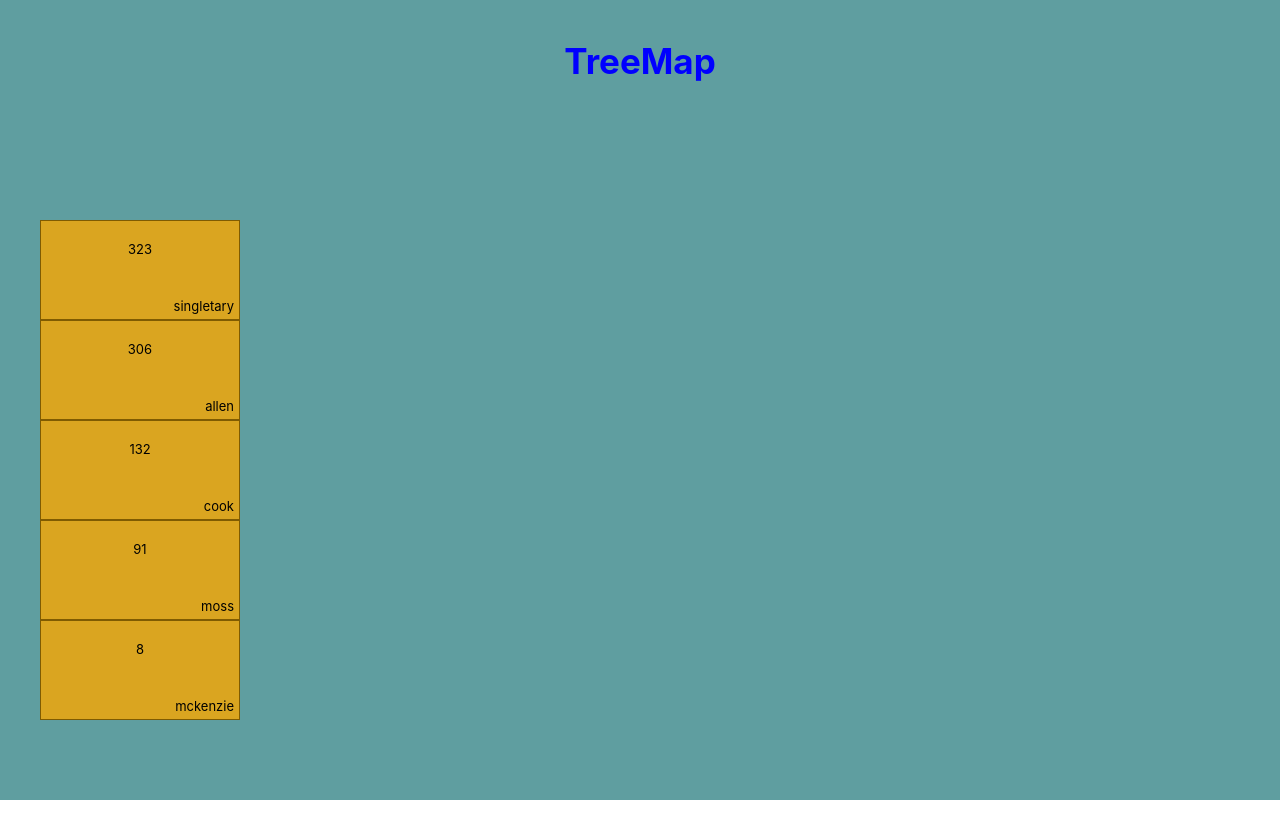
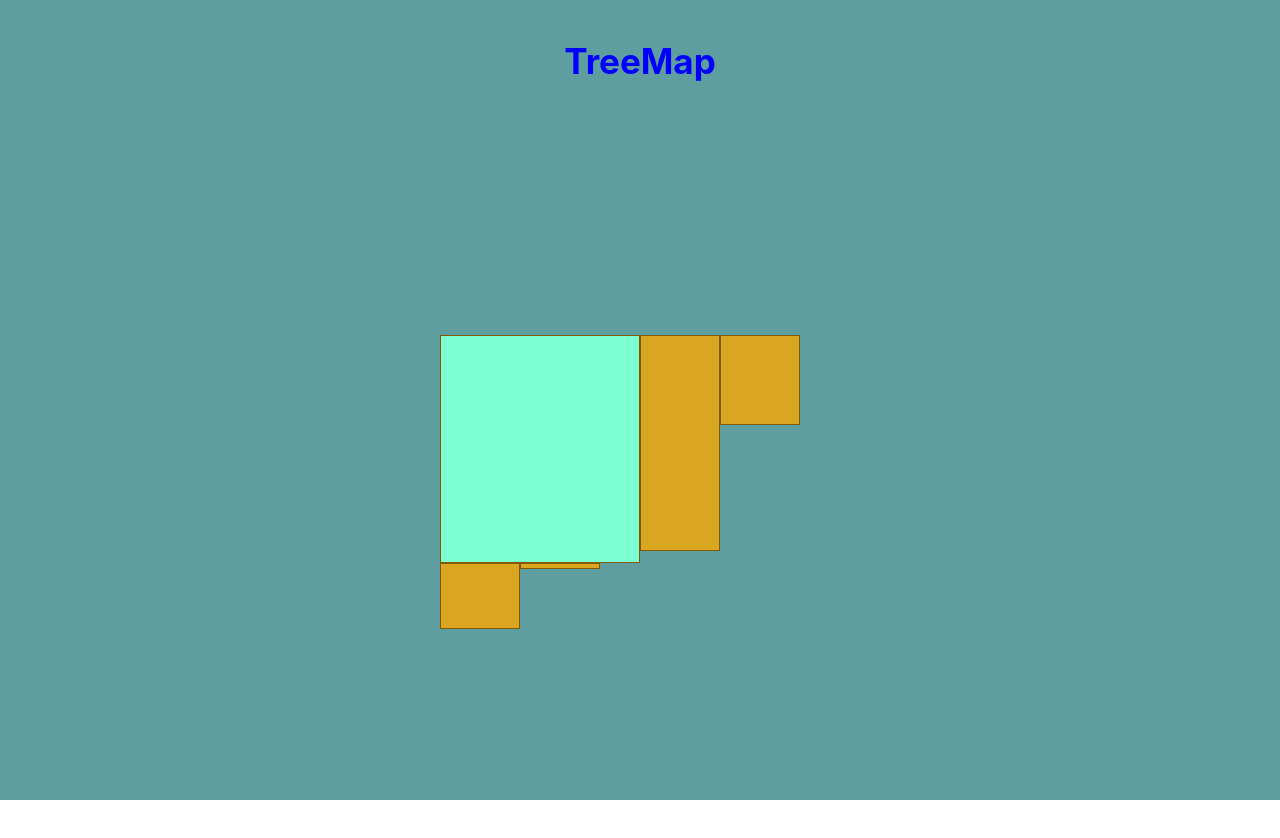
Before and after one commit to Auddity/Sports-Stats-Display, a React (Create React App) app: page /TreeMap in a window 1280 px wide. Shown: the top 838 px of the page. Built offline with nearby package versions, Linux system fonts and the light colour scheme.

Commit message:
varying heights by percentage on boxes

```diff
--- a/src/components/PlayerBoxes.js
+++ b/src/components/PlayerBoxes.js
@@ -1,20 +1,28 @@
+import { useEffect, useRef, useState } from 'react'
 
-export const PlayerBoxes = ({ rushingStats }) => {
-  console.log(rushingStats);
+export const PlayerBoxes = ({ rushingStats, percents, yardageTotal }) => {
+  const [{ name, yards }] = rushingStats
 
+  let sizeValues = percents.map(value => {
+    return {
+      height: `${value * 40 / 100 * 1.5}rem`,
+      // width: `${value * 40 / 100 * 1.5}rem`
+    }
+  })
+  console.log(sizeValues);
 
   return (
 
-    rushingStats.map((player, i) => (
+    Object.entries(sizeValues).map(([key, style], i) => (
 
       <div
-        key={i}
+        key={key}
         className="playerBox"
-        // style={styles}
+        style={style}
         // ref={ref}
         >
-          <p className='player-yards'>{player.yards}</p>
-          <p className='player-name'>{player.name}</p>
+          <p className='player-yards'>{}</p>
+          <p className='player-name'>{}</p>
       </div>
     ))
   )
--- a/src/components/TreeMap.js
+++ b/src/components/TreeMap.js
@@ -10,25 +10,10 @@ function TreeMap() {
     {name: 'moss', yards: 91},
     {name: 'mckenzie', yards: 8}
   ])
-  const [sizeValues, setSizeValues] = useState(0)
-  // const ref = useRef(null)
-  const refC = useRef(null)
+  const ref = useRef(null)
 
   const yardageTotal = rushingStats.map(obj => obj.yards).reduce((prev, curr) => prev + curr)
   const percents = rushingStats.map(obj => obj.yards).map(value => Math.round(value / yardageTotal * 100))  //--> [array of values = %]
-
-  let styles = {
-    width: ``
-  }
-
-  useEffect(() => {
-    // setSizeValues(ref.current.clientHeight)
-    // console.log(ref.current.clientHeight);
-    console.log(refC.current.clientHeight);
-  },[])
-
-  console.log(sizeValues);
-
 
   return (
     <article className="TreeMap">
@@ -36,8 +21,11 @@ function TreeMap() {
       <div className="container">
         <div className="TreeMap-display-container">
       {/* Make Own Component */}
-          <div className="rushing  box-container" ref={refC}>
-            <PlayerBoxes rushingStats={rushingStats} />
+          <div className="rushing  box-container" ref={ref}>
+            <PlayerBoxes
+              rushingStats={rushingStats}
+              percents={percents}
+              yardageTotal={yardageTotal}/>
           </div>
 
           <div className="receiving box-container">
--- a/src/sass/_TreeMap.scss
+++ b/src/sass/_TreeMap.scss
@@ -8,19 +8,36 @@
     margin-inline: auto;
 
     .box-container {
-      height: auto;
+      // height: 40rem;
       width: 40rem;
-      display: inline-block;
-      // align-self: center;
-      // flex-wrap: wrap;
+      display: flex;
+      align-self: center;
+      flex-wrap: wrap;
 
       .playerBox {
         position: relative;
         border: 1px solid rgb(127, 91, 1);
         background-color: goldenrod;
-        width: 50%;
+        // flex-basis: 33%;
+        min-width: 8rem;
         // max-width: 100%;
-        min-height: 10rem;
+        // min-height: 10rem;
+
+        &:first-child {
+          background-color: aquamarine;
+          // flex-grow: 2;
+          width: 50%;
+          // flex: 33% 2 0
+        }
+        &:nth-child(2) {
+          // flex: 33%
+        }
+        &:nth-child(3) {
+          // flex: 0 1 0
+        }
+        &:nth-child(4) {
+
+        }
 
         .player-yards, .player-name {
           position: absolute;
@@ -29,7 +46,14 @@
 
         .player-yards {
           inset: 2rem 2rem;
+          font-size: 1.8rem;
+          font-weight: bold;
+
+          // &:nth-child(2) {
+          //   flex-shrink: 1;
+          // }
         }
+
         .player-name {
           right: .5rem;
           bottom: .5rem;
```
